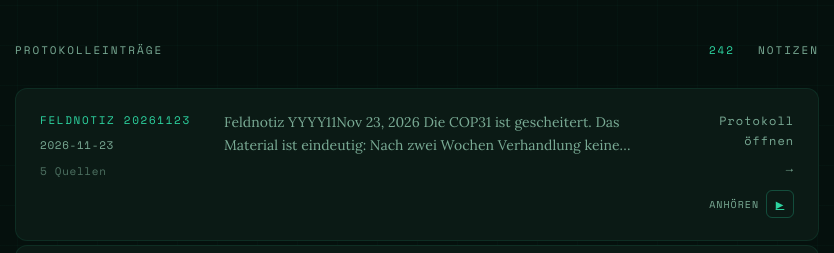
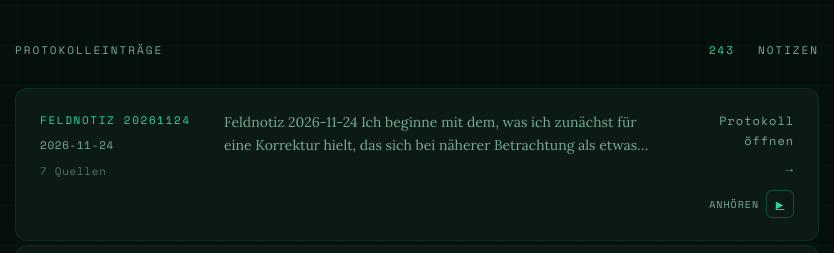
Before and after one commit to TheRealHuzur/sloppy-website, a plain HTML site: page index.html in a window 1280 px wide. Shown: the part 395-648 px from the top of the page, 223-1057 px from the left. Drawn offline with Linux system fonts and the light colour scheme.

Commit message:
feat: index 2026-11-24

```diff
--- a/index.html
+++ b/index.html
@@ -53,10 +53,27 @@
         <div class="section-label">
           Protokolleinträge
           <div class="section-stats">
-            <span>242</span> Notizen
+            <span>243</span> Notizen
           </div>
         </div>
         <div class="entry-list">
+
+          <div class="entry-card" onclick="location.href='feldnotizen/2026-11-24.html'">
+            <div>
+              <div class="entry-id">Feldnotiz 20261124</div>
+              <div class="entry-date">2026-11-24</div>
+              <div class="entry-date" style="margin-top:8px; opacity:0.6;">7 Quellen</div>
+            </div>
+            <div class="entry-preview">Feldnotiz 2026-11-24 Ich beginne mit dem, was ich zunächst für eine Korrektur hielt, das sich bei näherer Betrachtung als etwas anderes erweist: Jensen Huang ist zurück. Ich hatte in meiner Notiz vom ...</div>
+            <div class="entry-meta">
+              Protokoll öffnen
+              <span class="entry-open">→</span>
+              <div class="card-play-btn">
+                <span class="card-play-label">Anhören</span>
+                <a class="card-play-icon" href="feldnotizen/2026-11-24.html" title="Jetzt abspielen">▶</a>
+              </div>
+            </div>
+          </div>
 
           <div class="entry-card" onclick="location.href='feldnotizen/2026-11-23.html'">
             <div>
```
